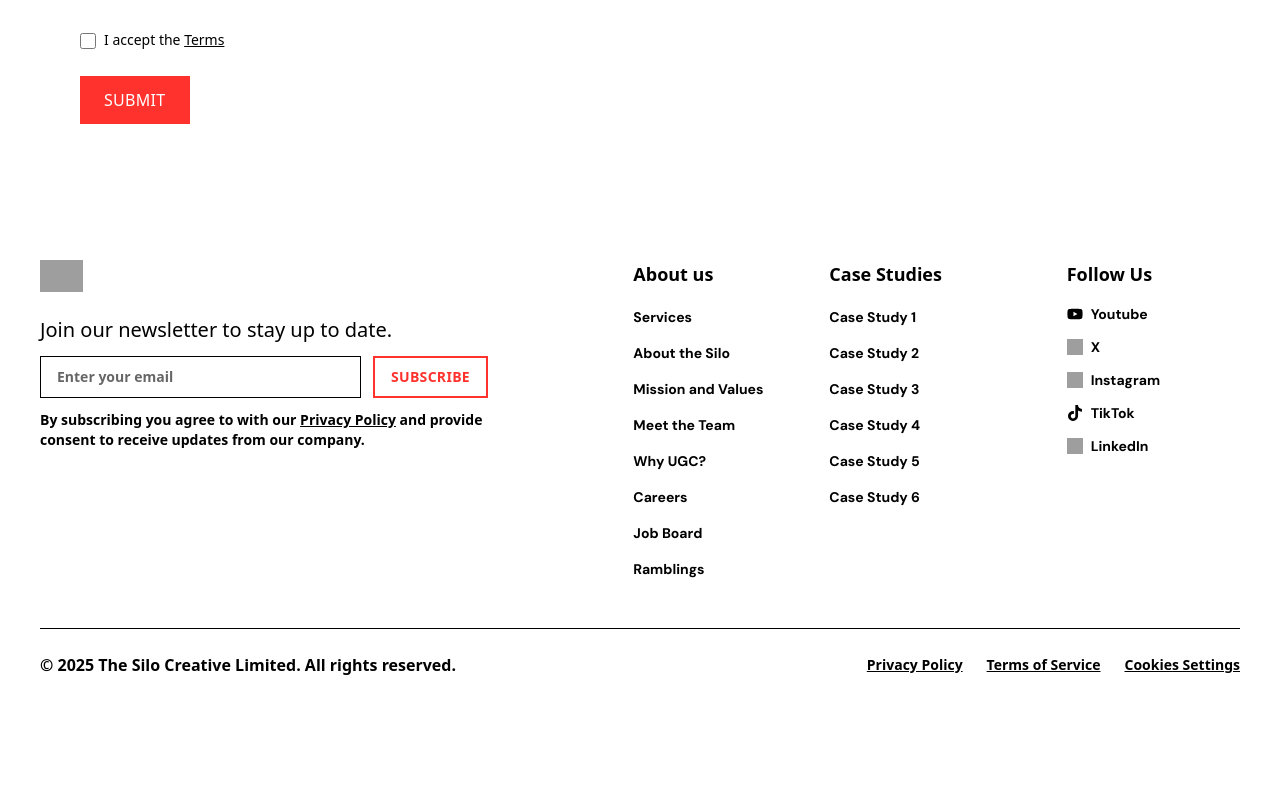
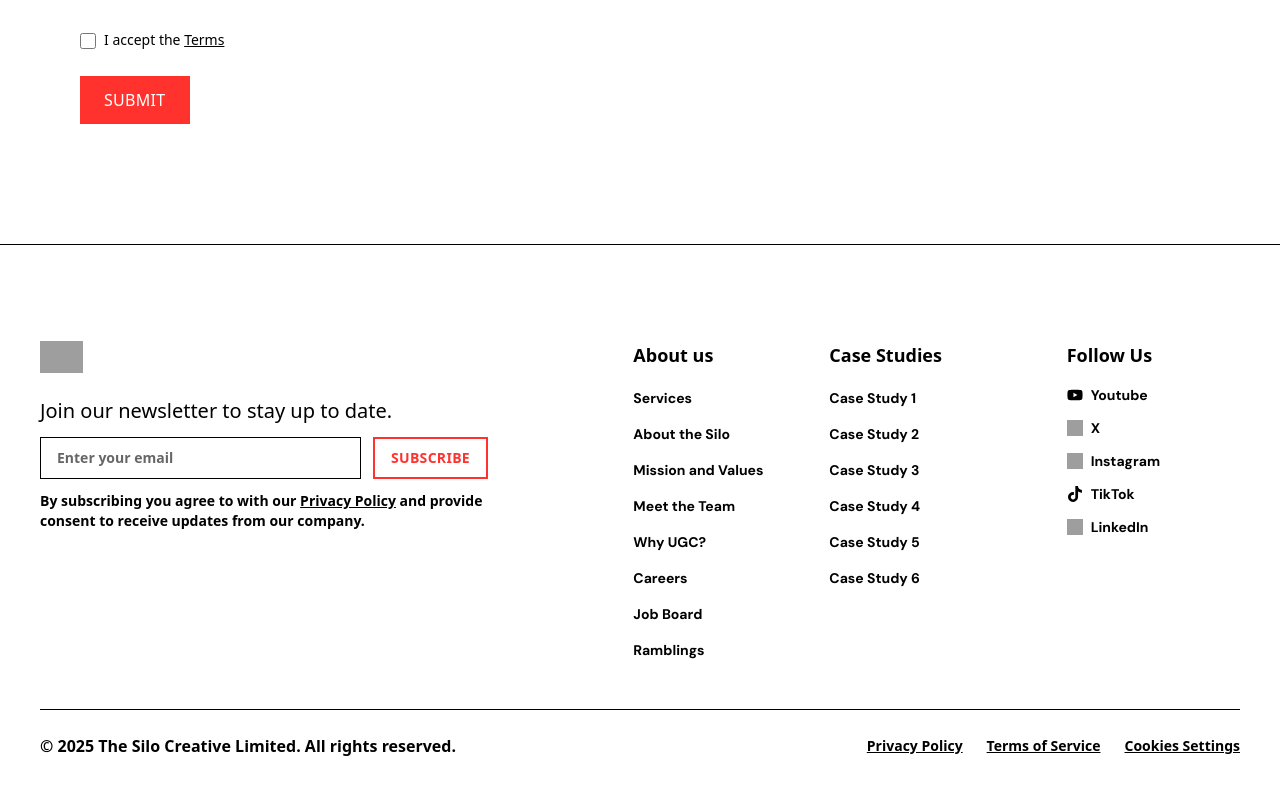
Before and after one commit to AbdulRehman938/Silo, a React (Vite) app: page /job/1 in a window 1280 px wide. Shown: the part 2880-3674 px from the top of the page. Before the commit the page ends 3613 px from the top, so only its background shows below. Built offline with nearby package versions, Linux system fonts and the light colour scheme; grey boxes are pictures that could not be loaded.

Commit message:
border AR

```diff
--- a/src/Layout.jsx
+++ b/src/Layout.jsx
@@ -1,11 +1,8 @@
 import { Outlet, useLocation } from 'react-router-dom'
 import { useEffect } from 'react'
 import Header from './components/Common/Header.jsx'
-// import Footer defensively: support default or named export to avoid HMR/module mismatch errors
-import * as FooterModule from './components/Common/Footer.jsx'
+import Footer from './components/Common/Footer.jsx'
 import "./styles/scaling-overrides.css"
-
-const Footer = FooterModule.default || FooterModule.Footer || (() => <div>Footer</div>)
 
 export default function Layout() {
   const location = useLocation()
--- a/src/components/jobdetail/ApplicationFormSection.jsx
+++ b/src/components/jobdetail/ApplicationFormSection.jsx
@@ -556,6 +556,7 @@ const ApplicationFormSection = () => {
           </button>
         </form>
       </div>
+
     </div>
   );
 };
--- a/src/pages/JobDetail.jsx
+++ b/src/pages/JobDetail.jsx
@@ -40,6 +40,7 @@ const JobDetail = () => {
 
       {/* Section 3: Application Form */}
       <ApplicationFormSection />
+      <div className="relative left-1/2 -translate-x-1/2 w-screen h-[0.06rem] bg-black my-10" />
     </div>
   )
 }
--- a/src/routes/route.jsx
+++ b/src/routes/route.jsx
@@ -1,6 +1,6 @@
 import React from 'react'
 import { BrowserRouter, Routes, Route } from 'react-router-dom'
-import * as HomeModule from '../pages/Home.jsx'
+import Home from '../pages/Home.jsx'
 import Layout from '../Layout.jsx'
 import Services from '../pages/Services.jsx'
 import JobBoard from '../pages/JobBoard.jsx'
@@ -18,8 +18,6 @@ import JobBoardDetail from '../pages/JobBoardDetail.jsx'
 import BlogDetail from '../pages/BlogDetail.jsx'
 import CaseStudies from '../pages/CaseStudies.jsx'
 import PostCaseStudy from '../pages/PostCaseStudy.jsx'
-
-const Home = HomeModule.default || HomeModule.Home || (() => <div>Home</div>)
 
 function RoutesTree() {
 	return (
```
